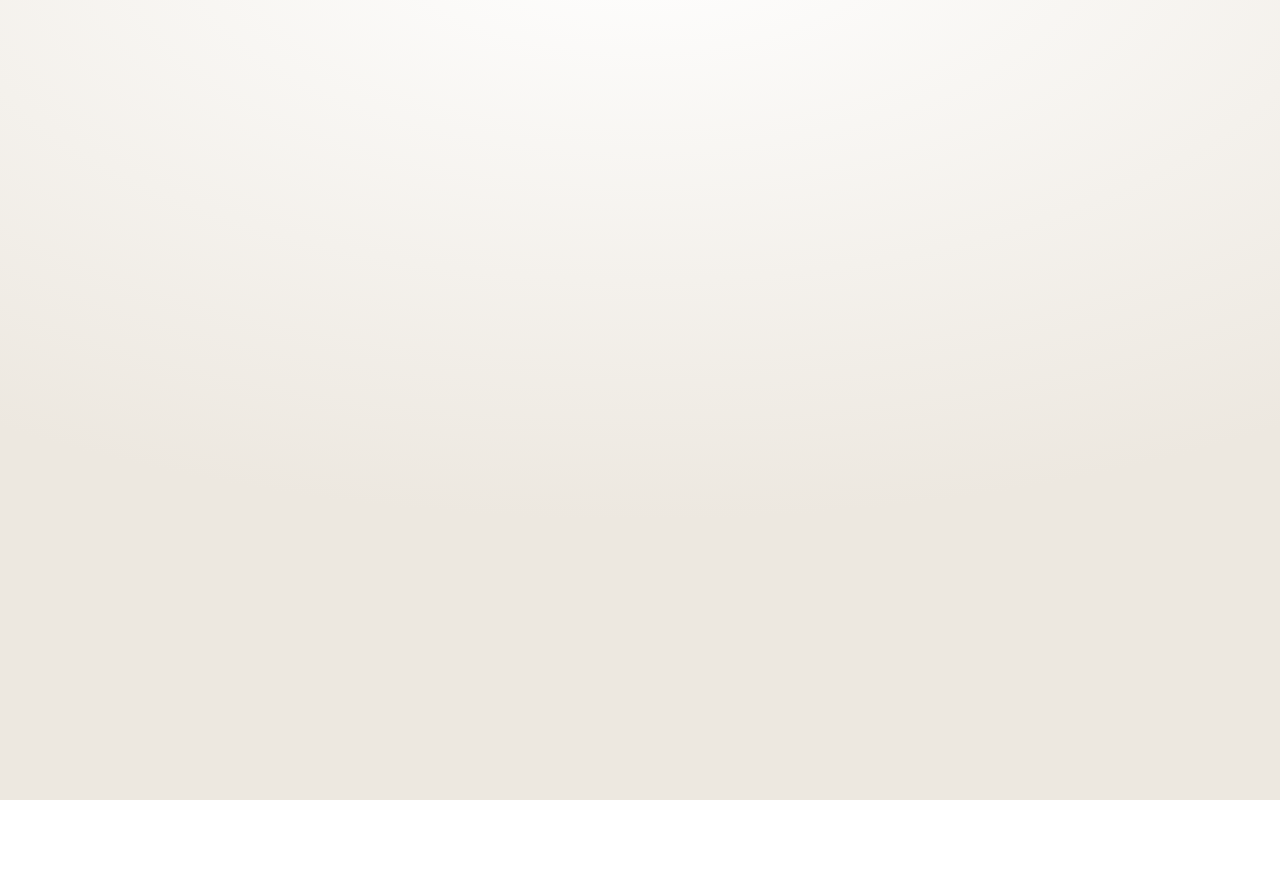
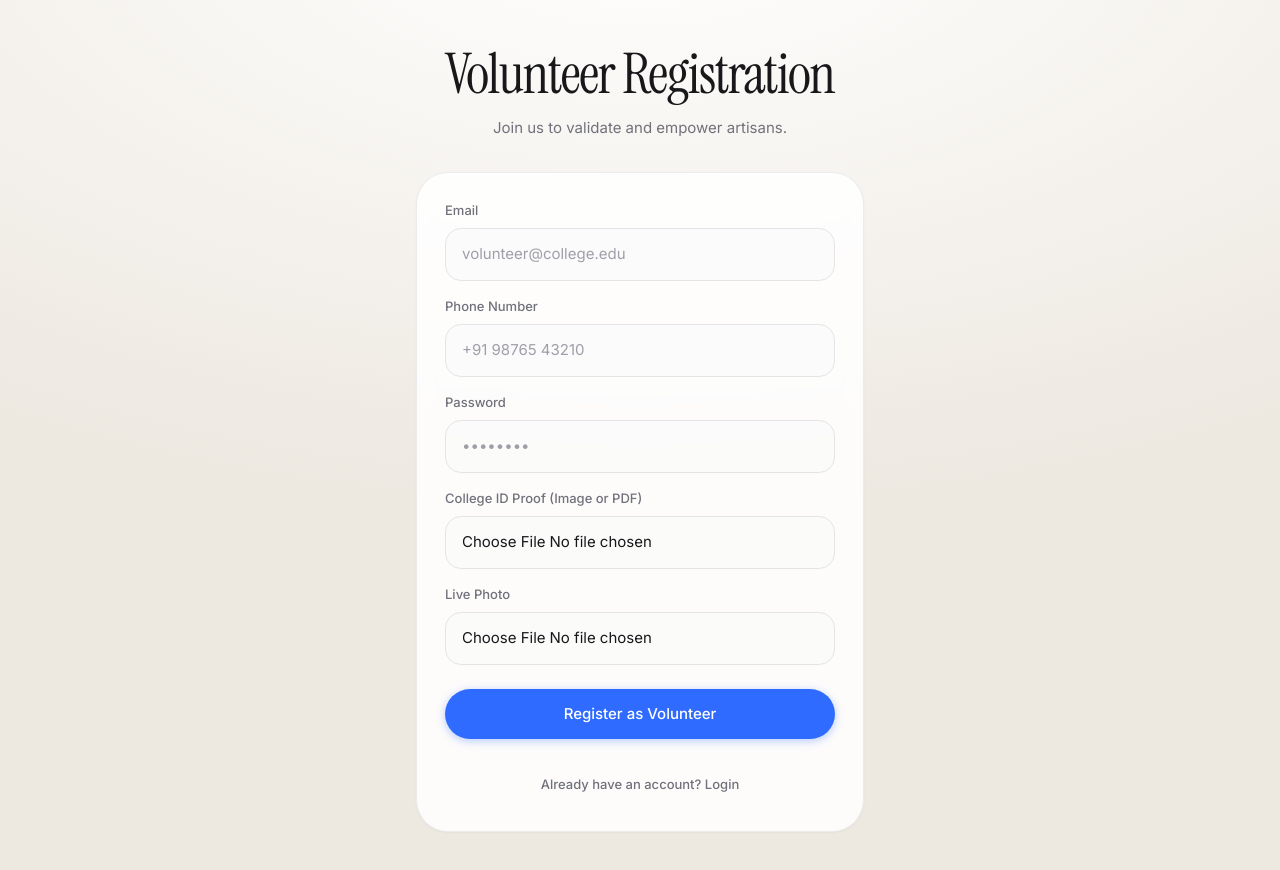
Before and after one commit to jiwatec/code4changewomen, a React (Vite) app in the folder frontend/: page /volunteer/register in a window 1280 px wide. Before the commit this address had no page. Shown: the top 870 px of the page. Before the commit the page ends 800 px from the top, so only its background shows below. Built offline with nearby package versions, Linux system fonts and the light colour scheme.

Commit message:
fixed login and registration

```diff
--- a/frontend/src/app/App.tsx
+++ b/frontend/src/app/App.tsx
@@ -6,10 +6,13 @@ import { LoginPage } from './components/LoginPage';
 import { HubPage } from './components/HubPage';
 import { ProfilePage } from './components/ProfilePage';
 import { AdminPage } from './components/AdminPage';
+import { VolunteerRegisterPage } from './components/VolunteerRegisterPage';
+import { Toaster } from 'sonner';
 
 export default function App() {
   return (
     <BrowserRouter>
+      <Toaster />
       <LanguageProvider>
       <AuthProvider>
         <div
@@ -26,6 +29,7 @@ export default function App() {
             <Route path="/hub" element={<HubPage />} />
             <Route path="/profile" element={<ProfilePage />} />
             <Route path="/admin" element={<AdminPage />} />
+            <Route path="/volunteer/register" element={<VolunteerRegisterPage />} />
           </Routes>
         </div>
       </AuthProvider>
--- a/frontend/src/app/components/LoginPage.tsx
+++ b/frontend/src/app/components/LoginPage.tsx
@@ -251,6 +251,14 @@ export function LoginPage() {
                 >
                   Login to dashboard
                 </button>
+
+                <button
+                  onClick={() => navigate('/volunteer/register')}
+                  className="w-full mt-3 text-zinc-500 py-2 rounded-full hover:text-zinc-800 transition-colors"
+                  style={{ fontSize: '13px' }}
+                >
+                  Register as a new Volunteer
+                </button>
               </motion.div>
             )}
           </AnimatePresence>
--- /dev/null
+++ b/frontend/src/app/components/VolunteerRegisterPage.tsx
@@ -0,0 +1,152 @@
+import { useState } from 'react';
+import { useNavigate } from 'react-router';
+import { motion } from 'motion/react';
+import { toast } from 'sonner';
+import { api } from '../services/api';
+
+const serif = { fontFamily: '"Instrument Serif", serif' };
+const sans = { fontFamily: '"Inter", system-ui, sans-serif' };
+
+export function VolunteerRegisterPage() {
+  const navigate = useNavigate();
+  const [email, setEmail] = useState('');
+  const [phone, setPhone] = useState('');
+  const [password, setPassword] = useState('');
+  const [collegeProof, setCollegeProof] = useState<File | null>(null);
+  const [livePhoto, setLivePhoto] = useState<File | null>(null);
+
+  const inputClass =
+    'w-full bg-zinc-50/80 border border-zinc-200 rounded-2xl px-4 py-3.5 text-zinc-900 placeholder-zinc-400 focus:outline-none focus:ring-2 focus:ring-[#2F6BFF]/30 focus:border-[#2F6BFF] transition-all';
+
+  const handleRegister = async () => {
+    if (!email || !phone || !password || !collegeProof || !livePhoto) {
+      toast.error('Please fill all fields and upload required documents');
+      return;
+    }
+
+    try {
+      const formData = new FormData();
+      formData.append('email', email);
+      formData.append('phone', phone);
+      formData.append('password', password);
+      formData.append('collegeProof', collegeProof);
+      formData.append('livePhoto', livePhoto);
+
+      await api.registerVolunteer(formData);
+      toast.success('Registration successful! Please login.');
+      navigate('/');
+    } catch (err: any) {
+      toast.error(err?.message || 'Registration failed');
+    }
+  };
+
+  return (
+    <div className="min-h-screen flex items-center justify-center p-8 py-12" style={sans}>
+      <motion.div
+        initial={{ opacity: 0, y: 16 }}
+        animate={{ opacity: 1, y: 0 }}
+        transition={{ duration: 0.5 }}
+        className="w-full max-w-md"
+      >
+        <div className="text-center mb-8">
+          <h1
+            className="text-zinc-900 leading-[0.95] tracking-tight mb-2"
+            style={{ ...serif, fontSize: 'clamp(40px, 6vw, 56px)' }}
+          >
+            Volunteer Registration
+          </h1>
+          <p className="text-zinc-500 mt-4" style={{ fontSize: '15px' }}>
+            Join us to validate and empower artisans.
+          </p>
+        </div>
+
+        <div className="bg-white/85 backdrop-blur border border-zinc-200/70 rounded-[32px] p-7 shadow-[0_1px_2px_rgba(16,24,40,0.04)]">
+          <div className="space-y-4">
+            <div>
+              <label className="block text-zinc-500 mb-2" style={{ fontSize: '13px' }}>
+                Email
+              </label>
+              <input
+                type="email"
+                value={email}
+                onChange={(e) => setEmail(e.target.value)}
+                className={inputClass}
+                placeholder="volunteer@college.edu"
+                style={{ fontSize: '15px' }}
+              />
+            </div>
+
+            <div>
+              <label className="block text-zinc-500 mb-2" style={{ fontSize: '13px' }}>
+                Phone Number
+              </label>
+              <input
+                type="tel"
+                value={phone}
+                onChange={(e) => setPhone(e.target.value)}
+                className={inputClass}
+                placeholder="+91 98765 43210"
+                style={{ fontSize: '15px' }}
+              />
+            </div>
+
+            <div>
+              <label className="block text-zinc-500 mb-2" style={{ fontSize: '13px' }}>
+                Password
+              </label>
+              <input
+                type="password"
+                value={password}
+                onChange={(e) => setPassword(e.target.value)}
+                className={inputClass}
+                placeholder="••••••••"
+                style={{ fontSize: '15px' }}
+              />
+            </div>
+
+            <div>
+              <label className="block text-zinc-500 mb-2" style={{ fontSize: '13px' }}>
+                College ID Proof (Image or PDF)
+              </label>
+              <input
+                type="file"
+                onChange={(e) => setCollegeProof(e.target.files?.[0] || null)}
+                className={inputClass}
+                style={{ fontSize: '15px' }}
+              />
+            </div>
+
+            <div>
+              <label className="block text-zinc-500 mb-2" style={{ fontSize: '13px' }}>
+                Live Photo
+              </label>
+              <input
+                type="file"
+                accept="image/*"
+                onChange={(e) => setLivePhoto(e.target.files?.[0] || null)}
+                className={inputClass}
+                style={{ fontSize: '15px' }}
+              />
+            </div>
+
+            <button
+              onClick={handleRegister}
+              className="w-full bg-[#2F6BFF] text-white py-3.5 mt-2 rounded-full hover:bg-[#1F58E8] transition-colors shadow-[0_2px_8px_rgba(47,107,255,0.35)]"
+              style={{ fontSize: '15px' }}
+            >
+              Register as Volunteer
+            </button>
+
+            <button
+              onClick={() => navigate('/')}
+              className="w-full mt-3 text-zinc-500 py-2 rounded-full hover:text-zinc-800 transition-colors"
+              style={{ fontSize: '13px' }}
+            >
+              Already have an account? Login
+            </button>
+          </div>
+        </div>
+      </motion.div>
+    </div>
+  );
+}
--- a/frontend/src/app/services/api.ts
+++ b/frontend/src/app/services/api.ts
@@ -47,6 +47,13 @@ export const api = {
       body: JSON.stringify({ username, password }),
     }),
 
+  // Volunteer Auth
+  registerVolunteer: (formData: FormData) =>
+    request('/volunteers/register', {
+      method: 'POST',
+      body: formData,
+    }),
+
   // Artisan Actions
   getProfile: () => request('/users/profile'),
 
```
Also changed, not shown: 2 other files (tests, documents, lock files or other folders).
